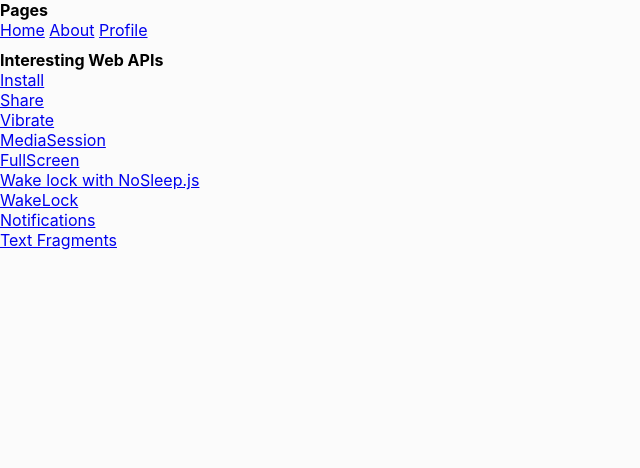
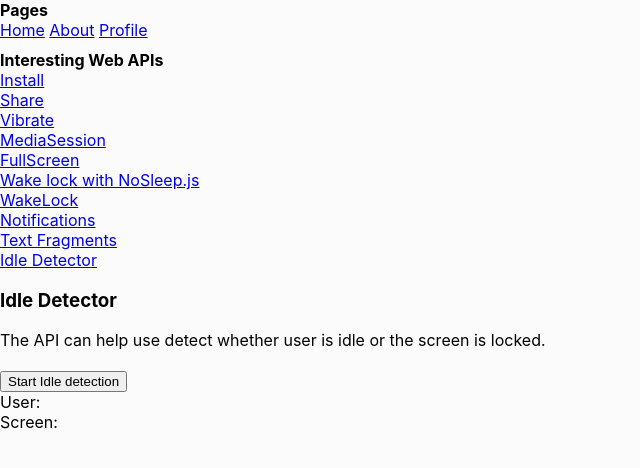
Before and after one commit to yTakkar/modern-web-apis, a React (Create React App) app: page /api/idle-detector in a window 1280 px wide. Shown: the top 468 px of the page, without its empty margins (0-640 px from the left). Built offline with nearby package versions, Linux system fonts and the light colour scheme.

Commit message:
feat: idle detector

```diff
--- a/src/App.js
+++ b/src/App.js
@@ -24,6 +24,7 @@ const ScreenNoSleep = RouteLoader(React.lazy(() => import('./pages/apis/NoSleep'
 const WakeLock = RouteLoader(React.lazy(() => import('./pages/apis/WakeLock')))
 const Notifications = RouteLoader(React.lazy(() => import('./pages/apis/Notifications')))
 const TextFragments = RouteLoader(React.lazy(() => import('./pages/apis/TextFragments')))
+const IdleDetector = RouteLoader(React.lazy(() => import('./pages/apis/IdleDetector')))
 
 function App() {
   return (
@@ -47,6 +48,7 @@ function App() {
           <Link to='/api/wakelock'>WakeLock</Link>
           <Link to='/api/notifications'>Notifications</Link>
           <Link to='/api/text-fragments'>Text Fragments</Link>
+          <Link to='/api/idle-detector'>Idle Detector</Link>
         </div>
 
         <div>
@@ -64,6 +66,7 @@ function App() {
             <Route path='/api/wakelock' component={WakeLock} />
             <Route path='/api/notifications' component={Notifications} />
             <Route path='/api/text-fragments' component={TextFragments} />
+            <Route path='/api/idle-detector' component={IdleDetector} />
           </Switch>
         </div>
 
--- /dev/null
+++ b/src/pages/apis/IdleDetector.jsx
@@ -0,0 +1,59 @@
+import React, { useEffect, useState } from 'react'
+
+const IdleDetectorApi = props => {
+  const [idleState, setIdleState] = useState({})
+  const [isDetectionOn, toggleDetection] = useState(false)
+  const [errorMessage, setErrorMessage] = useState('')
+
+  const controller = new AbortController();
+
+  const startIdleDetection = () => {
+    if (window.IdleDetector) {
+      // eslint-disable-next-line
+      const idleDetector = new IdleDetector()
+      idleDetector.addEventListener('change', () => {
+        console.log(idleDetector.state)
+        setIdleState(idleDetector.state);
+      })
+
+      idleDetector.start({
+        threshold: 60 * 1000, // minimum 60 secs
+        signal: controller.signal
+      }).then(() => {
+        console.log('IdleDetector is active.')
+        toggleDetection(true)
+      })
+    } else {
+      setErrorMessage('IdleDetector is not supported in your browser')
+    }
+  }
+
+  const stopIdleDetection = () => {
+    controller.abort()
+    toggleDetection(false)
+    setIdleState({})
+  }
+
+  return (
+    <div>
+      <h3>Idle Detector</h3>
+      <div>The API can help use detect whether user is idle or the screen is locked.</div>
+      <br/>
+
+      {!isDetectionOn
+        ? <button onClick={startIdleDetection}>Start Idle detection</button>
+        : <button onClick={stopIdleDetection}>Stop Idle detection</button>
+      }
+
+      <div>
+        <div>User: {idleState.user}</div>
+        <div>Screen: {idleState.screen}</div>
+      </div>
+
+      <br/>
+      <div><b>{errorMessage}</b></div>
+    </div>
+  )
+}
+
+export default IdleDetectorApi;
--- a/src/pages/apis/TextFragments.jsx
+++ b/src/pages/apis/TextFragments.jsx
@@ -1,4 +1,4 @@
-import React from 'react'
+import React, { useEffect } from 'react'
 
 const TextFragments = props => {
   return (
```
